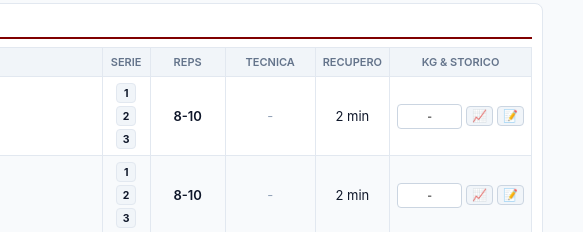
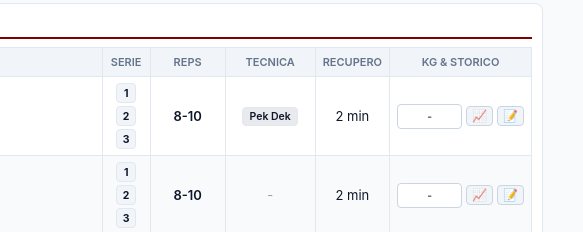
Before and after one commit to JayA7X/Schede, a plain HTML site: page Novembre_2026/Alessandro_Molino.html in a window 1280 px wide. Shown: the part 225-457 px from the top of the page, 577-1160 px from the left. Drawn offline with Linux system fonts and the light colour scheme; no server answers.

Commit message:
Aggiornamento scheda: Novembre_2026/Alessandro_Molino.html

```diff
--- a/Novembre_2026/Alessandro_Molino.html
+++ b/Novembre_2026/Alessandro_Molino.html
@@ -881,7 +881,7 @@
                     <div class="sets-tracker"><span class="set-pill" data-set-key="23a85034f0_g0_Panca_Piana_Bilanciere_s1" data-rest="2 min" title="Serie 1">1</span><span class="set-pill" data-set-key="23a85034f0_g0_Panca_Piana_Bilanciere_s2" data-rest="2 min" title="Serie 2">2</span><span class="set-pill" data-set-key="23a85034f0_g0_Panca_Piana_Bilanciere_s3" data-rest="2 min" title="Serie 3">3</span></div>
                   </td>
                   <td class="text-center" style="font-weight:600;">8-10</td>
-                  <td class="text-center"><span style="color:#94a3b8;">-</span></td>
+                  <td class="text-center"><span class="variante-badge">Pek Dek</span></td>
                   <td class="text-center cell-rest" data-rest="2 min" title="Tocca per avviare recupero">2 min</td>
                   <td class="text-center">
                     <div class="kg-box-wrap">
@@ -1070,7 +1070,7 @@
                   <div class="card-grid">
                     <div class="card-col"><span class="card-label">Serie</span><div class="sets-tracker" style="margin-top:2px;"><span class="set-pill" data-set-key="23a85034f0_g0_Panca_Piana_Bilanciere_s1" data-rest="2 min" title="Serie 1">1</span><span class="set-pill" data-set-key="23a85034f0_g0_Panca_Piana_Bilanciere_s2" data-rest="2 min" title="Serie 2">2</span><span class="set-pill" data-set-key="23a85034f0_g0_Panca_Piana_Bilanciere_s3" data-rest="2 min" title="Serie 3">3</span></div></div>
                     <div class="card-col"><span class="card-label">Reps</span><span class="card-val">8-10</span></div>
-                    <div class="card-col"><span class="card-label">Tecnica</span><span class="card-val" style="font-size:10.5px;">-</span></div>
+                    <div class="card-col"><span class="card-label">Tecnica</span><span class="card-val" style="font-size:10.5px;"><span class="variante-badge">Pek Dek</span></span></div>
                     <div class="card-col"><span class="card-label">Rec</span><span class="card-val cell-rest" data-rest="2 min" title="Tocca per avviare recupero">2 min</span></div>
                     <div class="card-col"><span class="card-label">Kg</span>
                       <div class="kg-box-wrap" style="margin-top:2px;">
```
